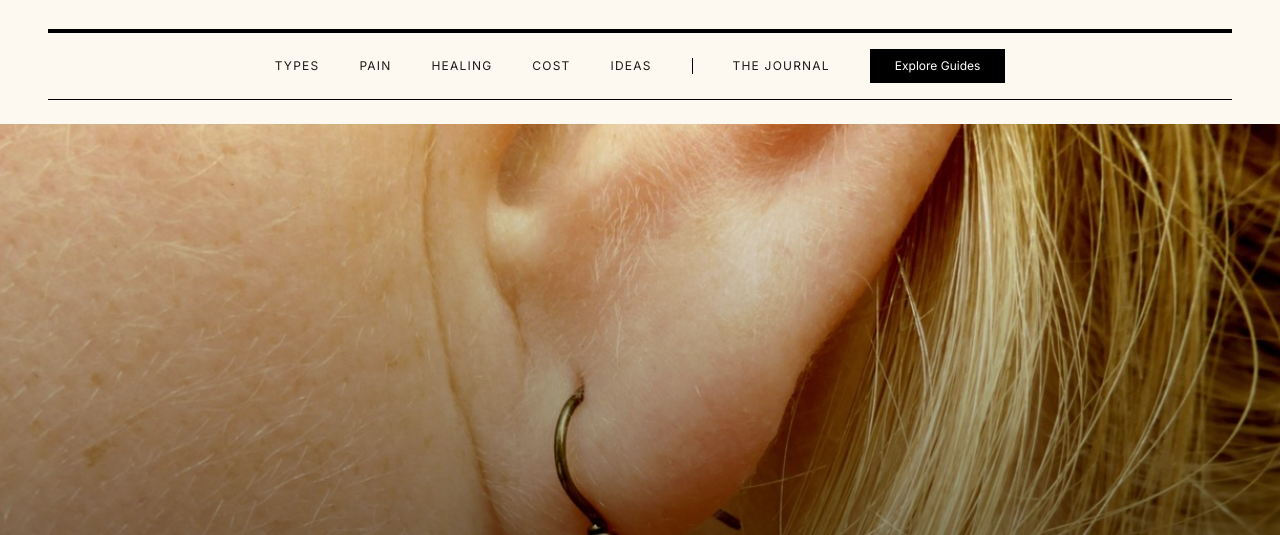
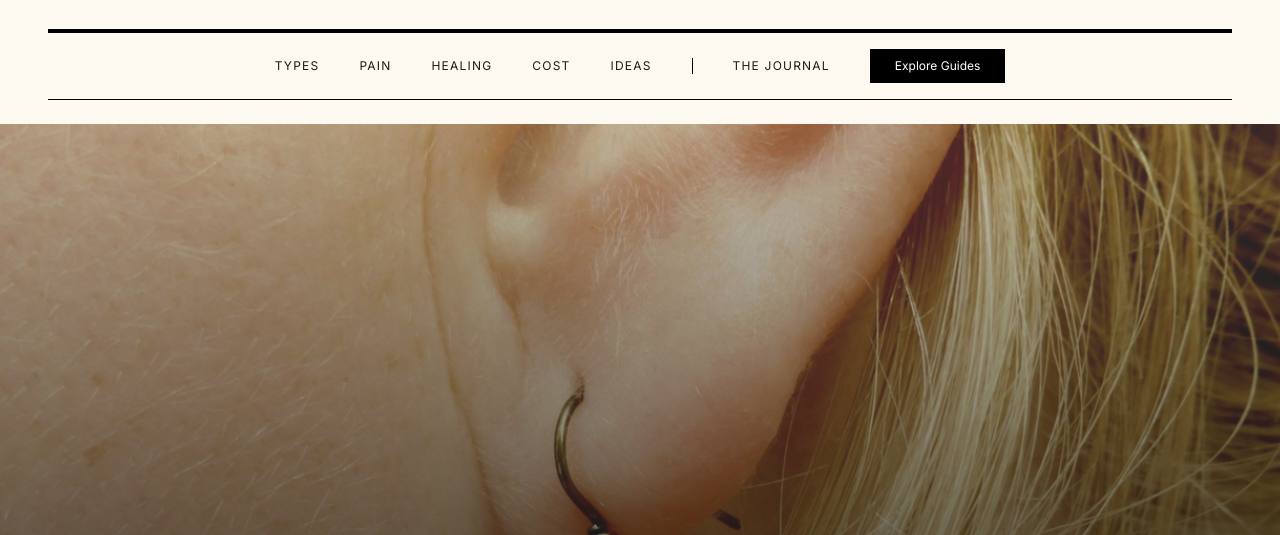
Before and after one commit to villamizarandrea1999-sudo/thearpiercings, a website: page index.html in a window 1280 px wide. Shown: the part 220-755 px from the top of the page. Drawn offline with nearby package versions, Linux system fonts and the light colour scheme; a web font is replaced by a local one.

Commit message:
Darken hero image slightly for better contrast and a more editorial feel
Co-Authored-By: Claude Sonnet 5 <noreply@anthropic.com>

```diff
--- a/index.html
+++ b/index.html
@@ -103,7 +103,8 @@ body{background-color:#fdf9f0;color:#1c1c16;-webkit-font-smoothing:antialiased;}
 </header>
 
 <section class="relative w-full h-[70vh] md:h-[90vh] overflow-hidden group">
-  <img alt="Close-up of a pierced ear with a gemstone drop earring" class="w-full h-full object-cover scale-105 group-hover:scale-100 transition-transform duration-[3s] ease-out" src="hero-ear.jpg" fetchpriority="high" decoding="async"/>
+  <img alt="Close-up of a pierced ear with a gemstone drop earring" class="w-full h-full object-cover scale-105 group-hover:scale-100 transition-transform duration-[3s] ease-out opacity-80" src="hero-ear.jpg" fetchpriority="high" decoding="async"/>
+  <div class="absolute inset-0 bg-black/20"></div>
   <div class="absolute inset-0 bg-gradient-to-t from-black/70 to-transparent"></div>
   <div class="absolute bottom-10 md:bottom-20 left-6 right-6 md:left-12 md:right-12 text-white">
     <p class="font-label-caps text-xs tracking-[0.4em] mb-4 md:mb-6 uppercase">Free Guide • Types, Pain &amp; Healing</p>
```
